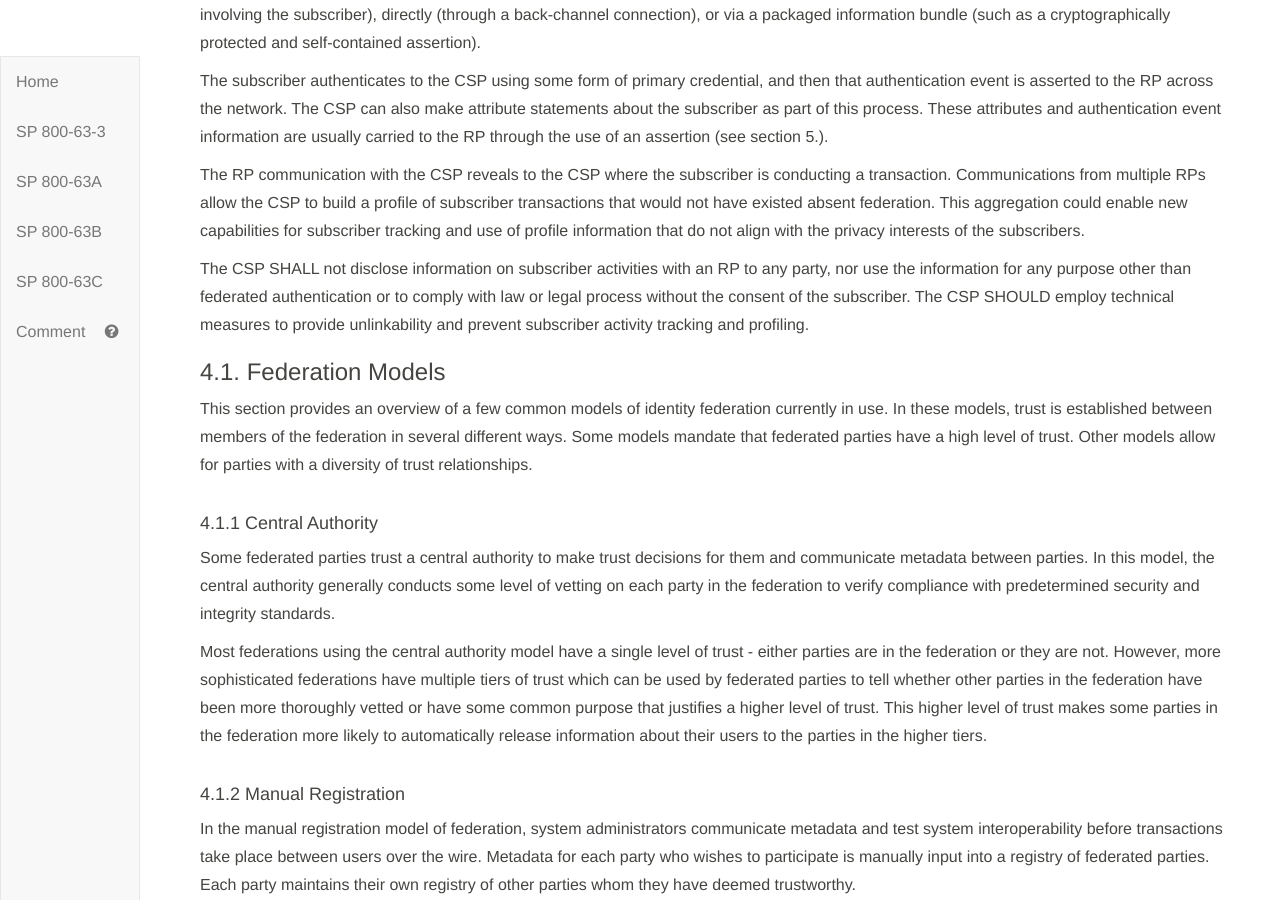
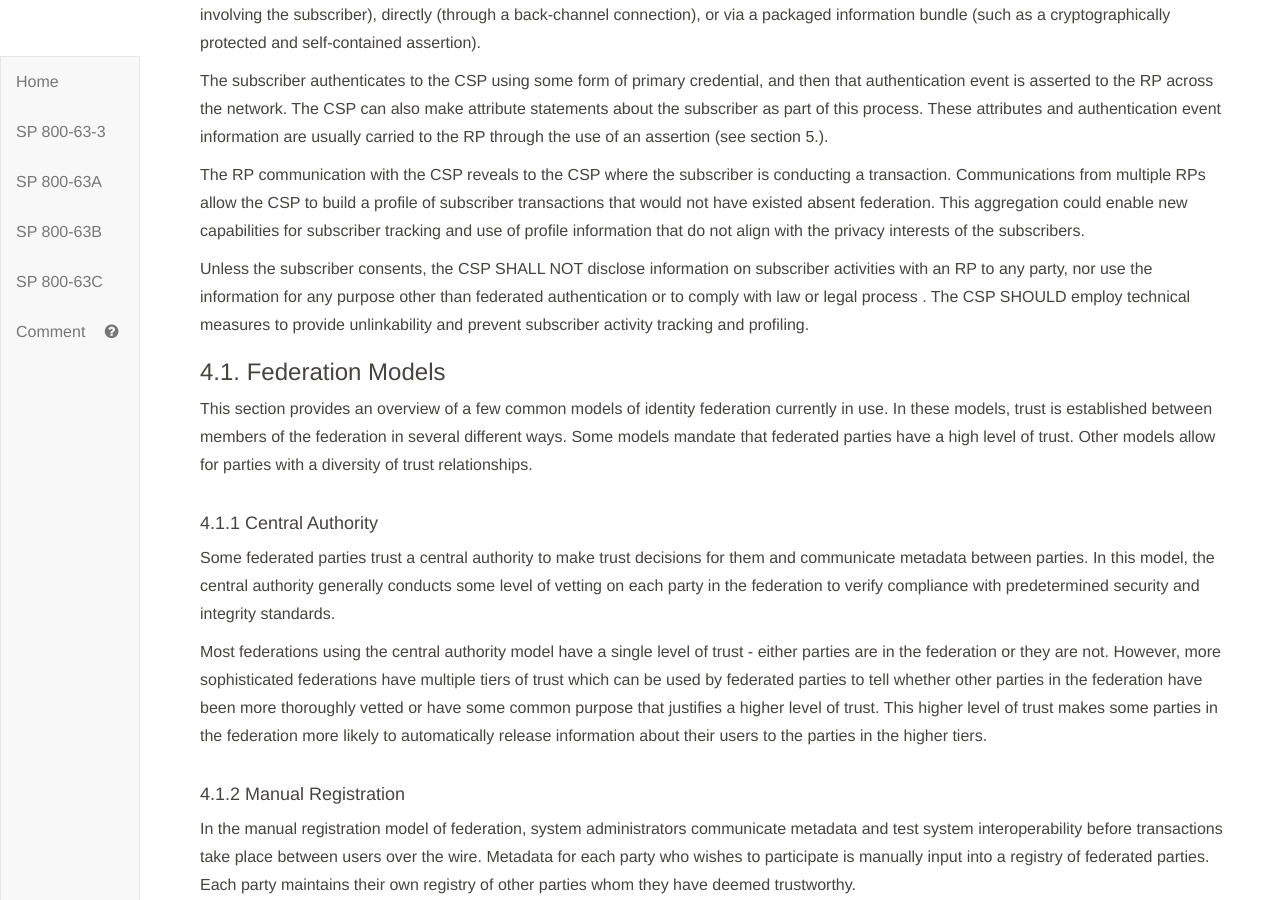
Before and after one commit to usnistgov/800-63-3, a Jekyll site: the page built from sp800-63c.md, in a window 1280 px wide and 900 px high, scrolled down 6553 px. Built offline with Jekyll 4.4.1, drawn with Linux system fonts in a browser that asks for light colours.

Commit message:
clarified normative language around subscriber activity disclosure

```diff
--- a/sp800-63c/sec4_federation.md
+++ b/sp800-63c/sec4_federation.md
@@ -13,8 +13,7 @@ The subscriber authenticates to the CSP using some form of primary credential, a
 
 The RP communication with the CSP reveals to the CSP where the subscriber is conducting a transaction. Communications from multiple RPs allow the CSP to build a profile of subscriber transactions that would not have existed absent federation. This aggregation could enable new capabilities for subscriber tracking and use of profile information that do not align with the privacy interests of the subscribers.
 
-The CSP SHALL not disclose information on subscriber activities with an RP to any party, nor use the
-information for any purpose other than federated authentication or to comply with law or legal process without the consent of the subscriber. The CSP SHOULD employ technical measures to provide unlinkability and prevent subscriber activity tracking and profiling.
+Unless the subscriber consents, the CSP SHALL NOT disclose information on subscriber activities with an RP to any party, nor use the information for any purpose other than federated authentication or to comply with law or legal process . The CSP SHOULD employ technical measures to provide unlinkability and prevent subscriber activity tracking and profiling.
 
 ### 4.1. Federation Models
 
```
